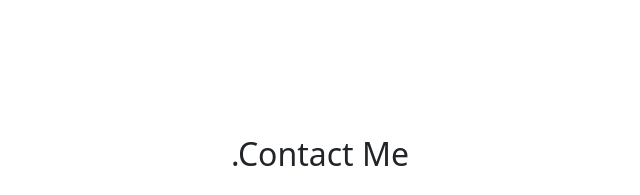
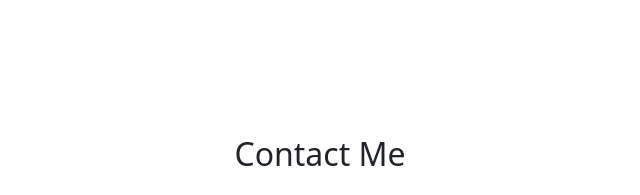
Before and after one commit to ibr98/ibr98.github.io, a plain HTML site: page index.html in a window 1280 px wide. Shown: the part 3100-3295 px from the top of the page, 320-960 px from the left. Drawn offline with nearby package versions, Linux system fonts and the light colour scheme.

Commit message:
mengganti bagian contact me

```diff
--- a/index.html
+++ b/index.html
@@ -130,7 +130,7 @@
     <div class="container">
         <div class="row text-center mb-3">
             <div class="col">
-            <h2>.Contact Me</h2>
+            <h2>Contact Me</h2>
             </div>
         </div>
         <div class="row justify-content-center">
```
